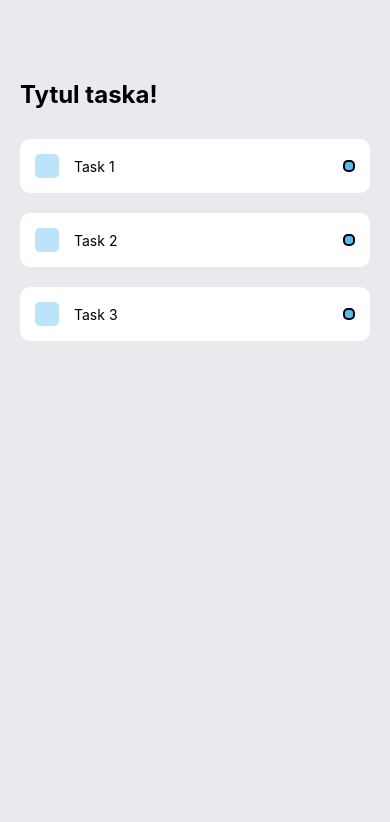
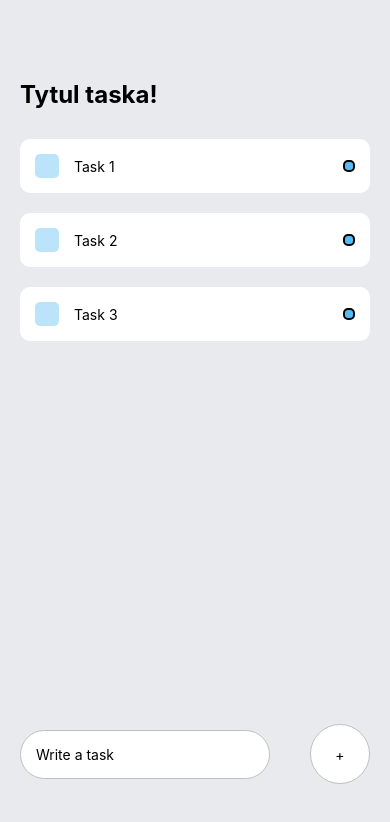
Before and after one commit to Aleksei-Platonov/todo-rm-online, a React Native app: screen / in a window 390 px wide. Shown: the top 822 px of the page. Built offline with nearby package versions, Linux system fonts and the light colour scheme.

Commit message:
add input

```diff
--- a/App.js
+++ b/App.js
@@ -1,7 +1,8 @@
-import { StyleSheet, Text, View } from 'react-native';
+import { StyleSheet, Text, View, KeyboardAvoidingView, TouchableOpacity, ScrollView, TextInput } from 'react-native';
 import Task from './components/Task';
 
 export default function App() {
+  const handleTask = ()=>{}
   return (
     <View style={styles.container}>
       <View style={styles.taskWrapper}>
@@ -11,8 +12,16 @@
           <Task text="Task 2"></Task>
           <Task text="Task 3"></Task>
         </View>
-        <View style={styles.items}></View>
       </View>
+
+      <KeyboardAvoidingView style={styles.writeTaskWrapper}>
+        <TextInput style={styles.input} placeholder={'Write a task'}/>
+        <TouchableOpacity onPress={()=>handleTask()}>
+          <View style={styles.addWrapper}>
+            <Text style={styles.addText}>+</Text>
+          </View>
+        </TouchableOpacity>
+      </KeyboardAvoidingView>
     </View>
   );
 }
@@ -32,5 +41,33 @@
   },
   items: {
     marginTop: 30,
-  }
+  },
+  writeTaskWrapper:{
+    position:'absolute',
+    bottom:60,
+    width:'100%',
+    flexDirection:'row',
+    justifyContent:'space-around',
+    alignItems:'center',
+  },
+  input:{
+    paddingVertical:15,
+    paddingHorizontal:15,
+    backgroundColor:'#fff',
+    borderRadius:60,
+    borderColor:'#c0c0c0',
+    borderWidth:1,
+    width:250,
+  },
+  addWrapper:{
+    width:60,
+    height:60,
+    backgroundColor:'#fff',
+    borderRadius:60,
+    justifyContent:'center',
+    alignItems:'center',
+    borderColor:'#c0c0c0',
+    borderWidth:1,
+  },
+  addText:{},
 });
```
